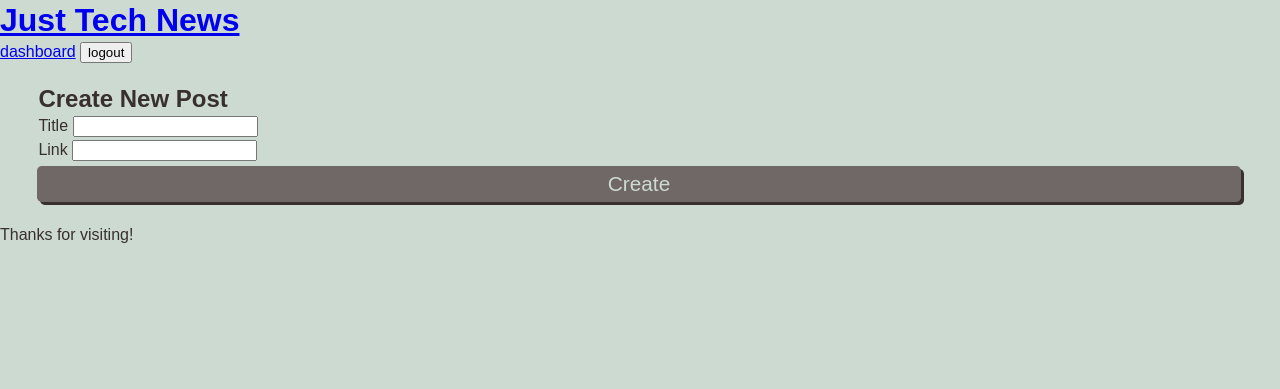
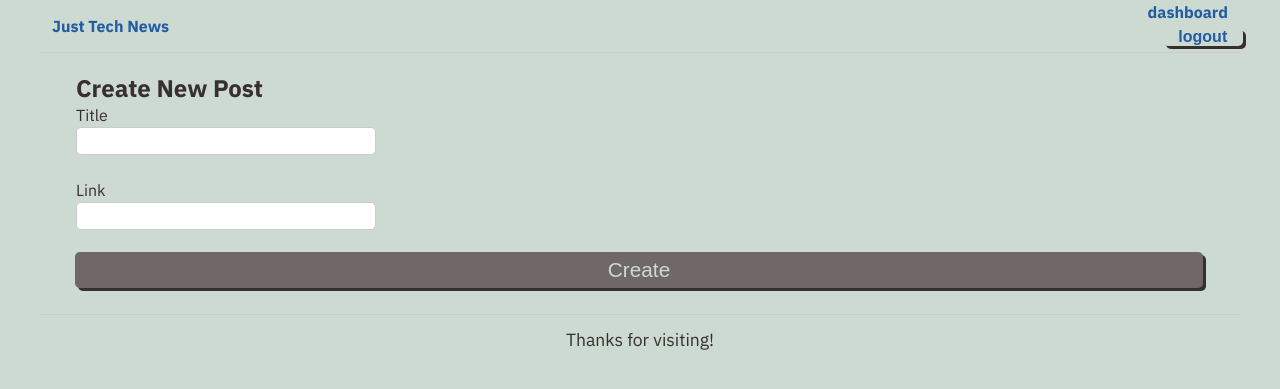
Before and after one commit to cheesecakeassassin/santas-tech-blog, a Node server app: page /dashboard in a window 1280 px wide. Shown: the top 389 px of the page. Run offline with Node 20, Linux system fonts and the light colour scheme; a user stored in the database is signed in; data that the repository does not hold is empty; some libraries are stand-ins or nearby versions.

Commit message:
fixing css mess

```diff
--- a/public/stylesheets/style.css
+++ b/public/stylesheets/style.css
@@ -33,6 +33,92 @@ h6 {
   line-height: 1.25;
 }
 
+.btn-no-style {
+  background: none;
+  border: none;
+  padding: 0;
+  cursor: pointer;
+  text-decoration: none;
+  color: #225ca3;
+  font-size: 100%;
+  font-weight: bold;
+  transition: color .1s;
+  margin-left: 16px;
+}
+
+.btn-no-style:hover {
+  background: none;
+  color: #3486eb;
+}
+
+.delete-post-btn {
+  background-color: #d41414;
+}
+
+.delete-post-btn:hover {
+  background-color: #ff643d;
+}
+
+.post {
+  margin-bottom: 2%;
+  line-height: 150%;
+}
+
+.post .title span {
+  font-style: italic;
+  font-size: 90%;
+  color: #7d7d7d;
+}
+
+.edit-link {
+  display: block;
+  margin: -1.5% 0 2% 0;
+}
+
+.upvote-btn {
+  background-color: #197d0f;
+  transition: background-color .1s;
+}
+
+.upvote-btn:hover {
+  background-color: #1f9c13;
+}
+
+.comment-form {
+  margin-bottom: 5%;
+}
+
+.comment {
+  padding: 1%;
+  margin-bottom: 1%;
+}
+
+.comment:nth-child(odd) {
+  background-color: #fff5eb;
+}
+
+.comment .meta {
+  font-size: 90%;
+  margin-bottom: .5%;
+  opacity: .6;
+}
+
+.new-post-form input {
+  width: 300px;
+}
+
+.edit-post-form {
+  margin-bottom: 5%;
+}
+
+footer {
+  border-top: 1px solid #ccc;
+  display: flex;
+  justify-content: center;
+  padding: 1%;
+  font-size: 110%;
+}
+
 main {
   margin: 20px auto;
   width: 94%;
@@ -42,7 +128,7 @@ p {
   font-size: 1.2rem;
 }
 
- .btn {
+ button {
   font-size: 1.3rem;
   text-decoration:none;
   padding: 6px 5px;
@@ -58,7 +144,7 @@ p {
   transform: translate(-1px, -1px);
 }
 
- .btn:hover {
+ button:hover {
   color: var(--primary);
   background-color: var(--tertiary);
   transform: translate(0, 0);
@@ -152,11 +238,34 @@ p {
   border-radius: var(--border-radius);
 }
 
+header {
+  border-bottom: 1px solid #ccc;
+  display: flex;
+  justify-content: space-between;
+  align-items: center;
+  padding: 0 1%;
+}
+
+header h1 {
+  font-size: 1em;
+}
+
 .card-header {
   color: var(--primary);
   background-color: var(--dark);
   padding: 2.5%;
   border-radius: calc(.18rem - 1px) calc(.18rem - 1px) 0 0;
+}
+
+a {
+  text-decoration: none;
+  color: #225ca3;
+  font-weight: bold;
+  transition: color .1s;
+}
+
+a:hover {
+  color: #3486eb;
 }
 
 .card-body {
@@ -168,6 +277,36 @@ p {
 .form-input,
 .form-textarea {
   display: block;
+}
+
+
+textarea, input {
+  padding: .5%;
+  border-radius: 5px;
+  border: 1px solid #ccc;
+}
+
+textarea:focus, input:focus {
+  outline: none;
+  border: 1px solid #3486eb;
+}
+
+textarea {
+  min-width: 40%;
+  min-height: 100px;
+}
+
+form > div {
+  margin-bottom: 2%;
+}
+
+form label {
+  display: block;
+}
+
+.post-list {
+  margin: 0;
+  padding: 0;
 }
 
 .form-label {
@@ -196,6 +335,15 @@ p {
 /* FONT UTILS */
 .text-uppercase {
   text-transform: uppercase;
+}
+
+.wrapper {
+  width: 100%;
+  min-height: 100%;
+  max-width: 1200px;
+  margin: 0 auto;
+  display: flex;
+  flex-direction: column;
 }
 
 
--- a/views/layouts/main.handlebars
+++ b/views/layouts/main.handlebars
@@ -4,7 +4,9 @@
 <head>
   <meta charset="UTF-8">
   <meta name="viewport" content="width=device-width, initial-scale=1.0">
-  <title>Just Tech News</title>
+  <title>Santa's Tech Blog</title>
+  <link href="https://fonts.googleapis.com/css?family=IBM+Plex+Sans:400,400i,700&display=swap" rel="stylesheet">
+  <link rel="stylesheet" href="https://cdnjs.cloudflare.com/ajax/libs/font-awesome/5.11.2/css/all.min.css">
   <link rel="stylesheet" href="/stylesheets/style.css">
 </head>
 
```
